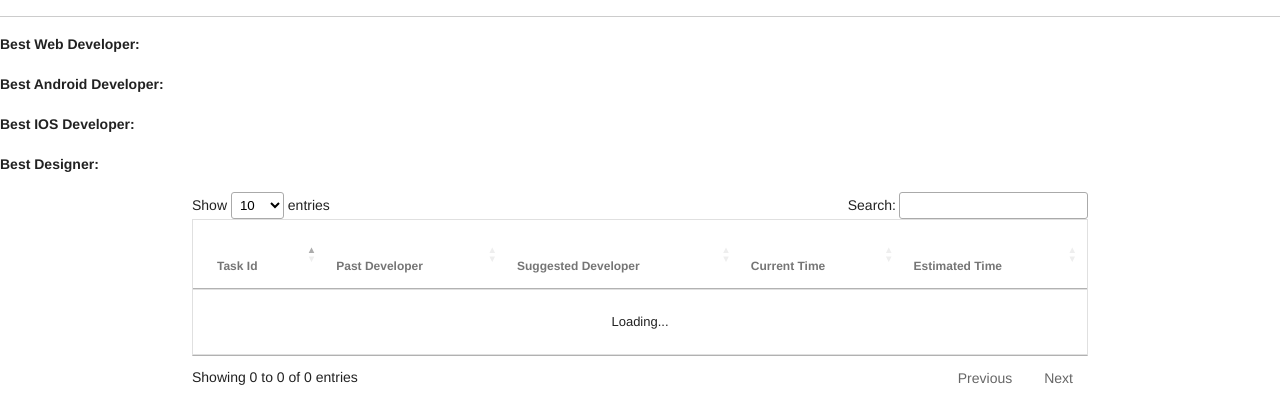
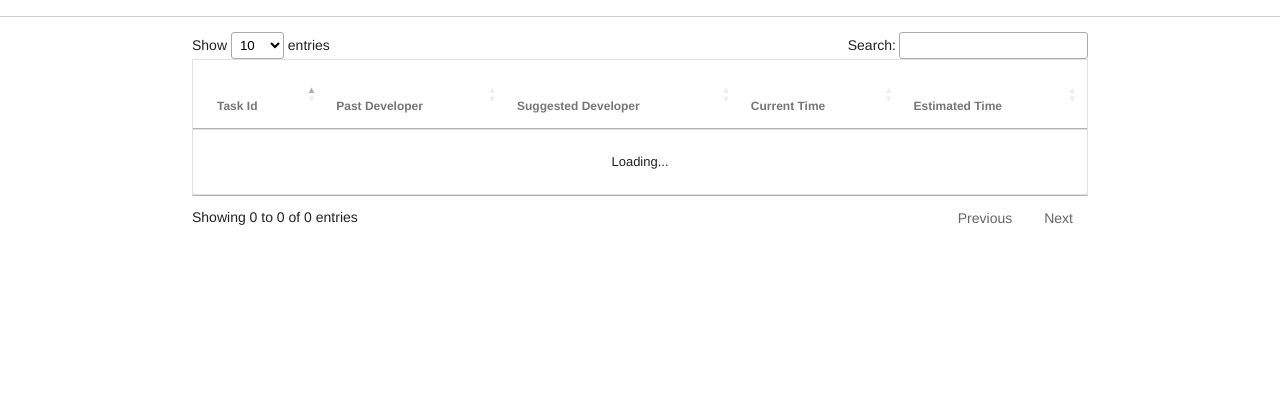
Before and after one commit to iamlux/artigence-client, a Python web app: template smartjira/templates/grid_new.html in a window 1280 px wide. Shown: the part 56-476 px from the top of the page. Run offline with Jinja, Linux system fonts and the light colour scheme; the template is opened without the code that fills it, so the values that code supplies are empty; some libraries are stand-ins or nearby versions.

Commit message:
Fetching data from object loop done.

```diff
--- a/smartjira/templates/grid_new.html
+++ b/smartjira/templates/grid_new.html
@@ -18,10 +18,7 @@
         <h4 style="text-align: center;">Thinking JIRA in Predictive way</h4>
     </header>
     <hr/>
-    <p><b>Best Web Developer: </b><span class="web"></span></p>
-    <p><b>Best Android Developer: </b><span class="android"></span></p>
-    <p><b>Best IOS Developer: </b><span class="ios"></span></p>
-    <p><b>Best Designer: </b><span class="design"></span></p>
+    <div class="output"></div>
     <div class="table-container">
          <table id="example" class="mdl-data-table" cellspacing="0" width="100%">
            <thead>
@@ -57,19 +54,18 @@
         $(document).ready(function() {
             var task = getUrlParameter('project_id');
             $.ajax({
-              url: "http://192.168.2.117/"+task+"/statistics",
+              url: "http://0.0.0.0:7777/project/"+task+"/statistics",
               cache: false,
               success: function(data){
-                console.log(data.component_dev.Broadcaster.join(','));
-               // var statistics = data.
-                $('.web').html(data.component_dev.Broadcaster.join(','));
-                $('.android').html();
-                $('.ios').html();
-                $('.design').html();
+
+               for (var property in data.data.component_dev) {
+                var form_string = "<p><b>" + property + " : "  + "</b>" + data.data.component_dev[property] + "</p>";
+                $('.output').append(form_string);
+                }
               }
             });
                 $('#example').DataTable( {
-                    "ajax": "http://192.168.2.117/"+task+"/tasks",
+                    "ajax": "http://0.0.0.0:7777/project/"+task+"/tasks",
                     "columns": [
                         { "data": "key" },
                         { "data": "c_dev" },
```
